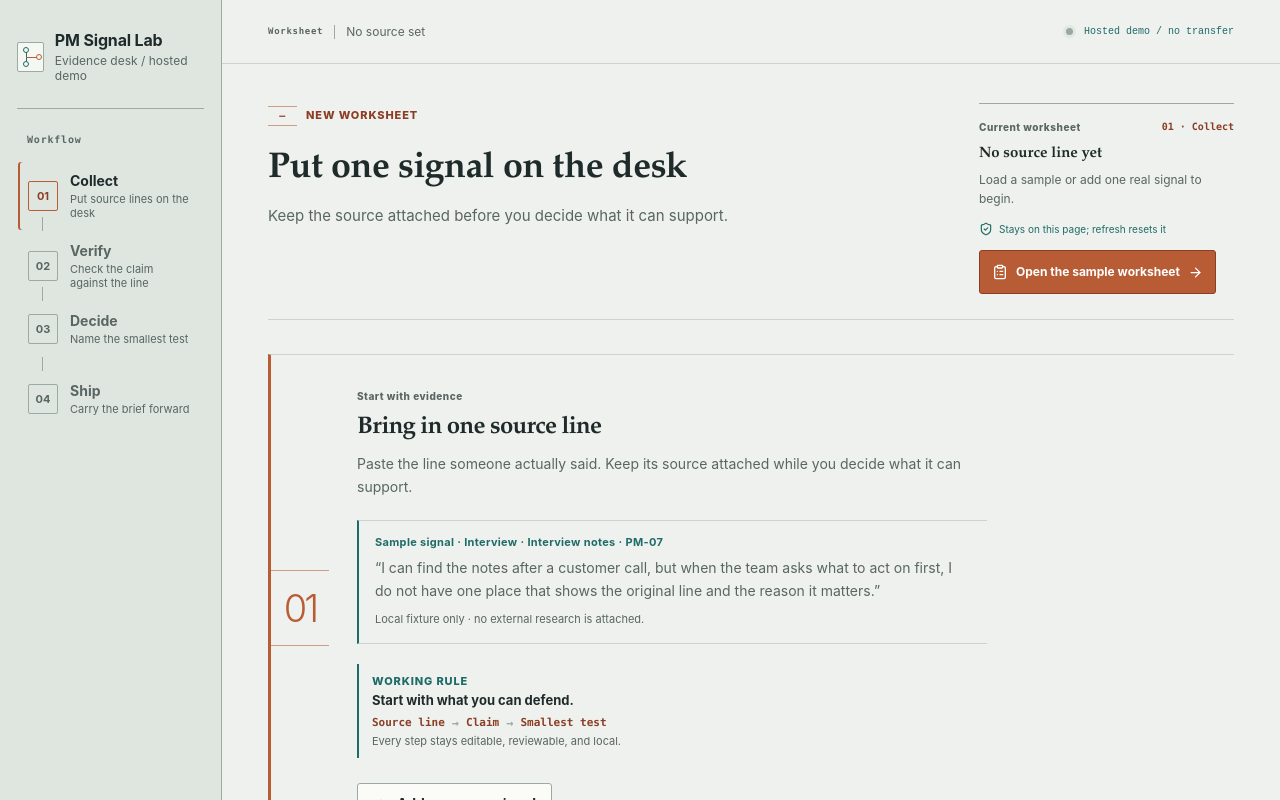
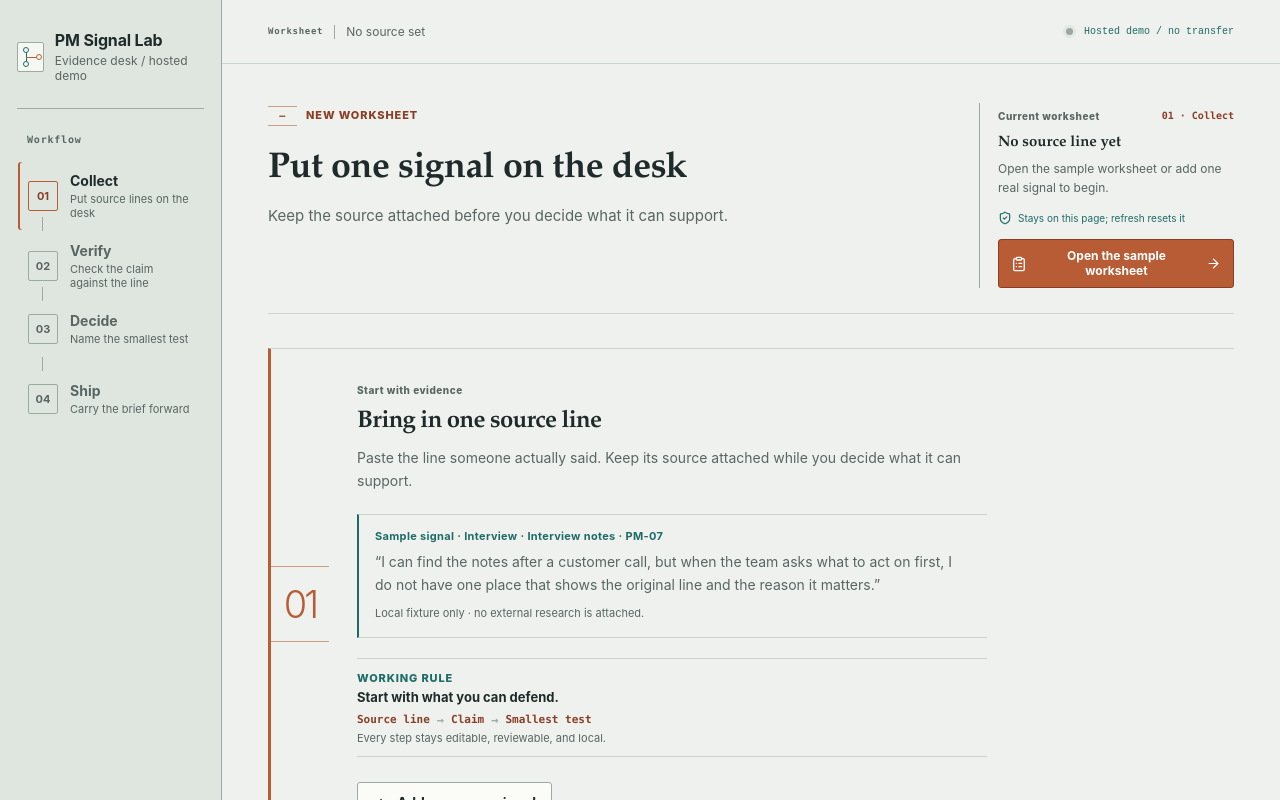
Before and after one commit to asdc163/pm-signal-lab, a React (Vite) app: page / in a window 1280 px wide. Shown: the top 800 px of the page. Built offline with nearby package versions, Linux system fonts and the light colour scheme.

Commit message:
Refine the direct evidence workbench

```diff
--- a/src/App.tsx
+++ b/src/App.tsx
@@ -117,7 +117,7 @@ const SESSION_BOUNDARY_SHORT = "Stays on this page; refresh resets it";
 const SESSION_BOUNDARY_LONG = "Content stays on this page; refresh resets it. There is no login or external transfer.";
 
 const EVENT_LABELS: Record<ProductEventName, string> = {
-  sample_pack_loaded: "Loaded sample data",
+  sample_pack_loaded: "Opened sample worksheet",
   evidence_added: "Added an evidence row",
   claim_reviewed: "Reviewed a claim",
   experiment_drafted: "Drafted the smallest experiment",
@@ -249,11 +249,11 @@ function App() {
         setClaimEditError("");
         setCurrentStep("collect");
         setIsLoading(false);
-        showNotice("success", "Sample data is ready. Next, trace each claim back to its source.");
+        showNotice("success", "Sample worksheet is open. Next, trace each claim back to its source.");
         logEvent("sample_pack_loaded", { pack_id: nextPack.id, source: "fixture" });
       } catch {
         setIsLoading(false);
-        showNotice("error", "The sample data could not load. Your original workspace is still safe.");
+        showNotice("error", "The sample worksheet could not open. Your original workspace is still safe.");
         logEvent("recovery_used", { state: "fixture_error", action: "reset_demo_data" });
       }
     }, 260);
@@ -274,7 +274,7 @@ function App() {
     setIsFormOpen(false);
     setForm(EMPTY_FORM);
     setFormErrors({});
-    showNotice("info", "Workspace reset. Load the sample data or add your own signal.");
+    showNotice("info", "Workspace reset. Open the sample worksheet or add your own signal.");
     logEvent("recovery_used", { state: "workspace", action: "reset_demo_data" });
   };
 
@@ -426,7 +426,7 @@ function App() {
       return;
     }
     if (nextStep === "verify" && evidence.length === 0) {
-      showNotice("info", "Load the sample data or add a signal before opening Verify.");
+      showNotice("info", "Open the sample worksheet or add a signal before opening Verify.");
       setCurrentStep("collect");
       return;
     }
@@ -650,7 +650,7 @@ function App() {
                   <span className="hero-status-step">{WORKFLOW.find((item) => item.id === currentStep)?.number} · {WORKFLOW.find((item) => item.id === currentStep)?.label}</span>
                 </div>
                 <strong>{pack ? `${evidence.length} ${evidence.length === 1 ? "source line" : "source lines"} in this working set` : "No source line yet"}</strong>
-                <p>{pack ? `${reviewedCount} of ${claims.length} claims reviewed · ${supportedCount} accepted.` : "Load a sample or add one real signal to begin."}</p>
+                <p>{pack ? `${reviewedCount} of ${claims.length} claims reviewed · ${supportedCount} accepted.` : "Open the sample worksheet or add one real signal to begin."}</p>
                 <span className="hero-status-boundary"><ShieldCheck size={14} />{pack ? "Local worksheet · refresh resets it" : SESSION_BOUNDARY_SHORT}</span>
                 {!pack && <div className="hero-status-actions"><button className="button button-primary" type="button" onClick={loadSample}><ClipboardList size={16} />Open the sample worksheet<ArrowRight size={15} /></button></div>}
               </div>
@@ -855,7 +855,7 @@ function CollectView({
   onStartReview: () => void;
 }) {
   if (isLoading) {
-    return <section className="state-panel loading-state" aria-live="polite" aria-busy="true"><Activity size={22} className="spin" /><div><h2>Preparing sample data</h2><p>The local boundary stays in place; you can trace each source after loading finishes.</p></div></section>;
+    return <section className="state-panel loading-state" aria-live="polite" aria-busy="true"><Activity size={22} className="spin" /><div><h2>Opening the sample worksheet</h2><p>The local boundary stays in place; you can trace each source after it opens.</p></div></section>;
   }
 
   return (
@@ -889,7 +889,7 @@ function CollectView({
         <>
           <div className="pack-header">
             <div>
-            <p className="section-eyebrow">Source lines</p>
+            <p className="section-eyebrow">Working set</p>
               <h2 id="collect-title">{pack.title}</h2>
               <p>{pack.description}</p>
             </div>
@@ -900,11 +900,10 @@ function CollectView({
           </div>
           <div className="section-heading-row source-ledger-heading">
             <div>
-              <p className="section-eyebrow">Source ledger</p>
               <h3>Read the source lines before the claim</h3>
               <p>Each folio holds the original line, date, and limit that the next step needs.</p>
             </div>
-            <span className="micro-status"><strong>{evidence.length}</strong> traceable</span>
+            <span className="micro-status"><strong>01–{formatFolioNumber(evidence.length)}</strong> folios</span>
           </div>
           <div className="evidence-list">
             {evidence.map((item) => (
--- a/src/styles.css
+++ b/src/styles.css
@@ -508,8 +508,8 @@ p {
   width: min(100%, 255px);
   flex: 0 0 255px;
   gap: 8px;
-  padding: 16px 0 0;
-  border-top: 1px solid var(--line-strong);
+  padding: 6px 0 0 18px;
+  border-left: 1px solid var(--line-strong);
 }
 
 .hero-status-heading {
@@ -849,8 +849,9 @@ p {
   display: grid;
   gap: 4px;
   margin-top: 20px;
-  padding: 10px 0 10px 13px;
-  border-left: 2px solid var(--trust);
+  padding: 12px 0 11px;
+  border-top: 1px solid var(--line);
+  border-bottom: 1px solid var(--line);
 }
 
 .first-run-note span,
@@ -955,12 +956,17 @@ p {
   align-items: flex-end;
 }
 
-.source-ledger-heading .section-eyebrow {
-  margin-bottom: 7px;
+.source-ledger-heading h3 {
+  color: var(--ink);
+  font-family: var(--display);
+  font-size: 19px;
+  font-weight: 650;
+  letter-spacing: -0.03em;
 }
 
 .source-ledger-heading .micro-status {
-  padding-bottom: 4px;
+  padding: 7px 0 4px 12px;
+  border-left: 1px solid var(--line-strong);
 }
 
 .source-ledger-heading .micro-status strong {
```
Also changed, not shown: 6 other files (tests, documents, lock files or other folders).
